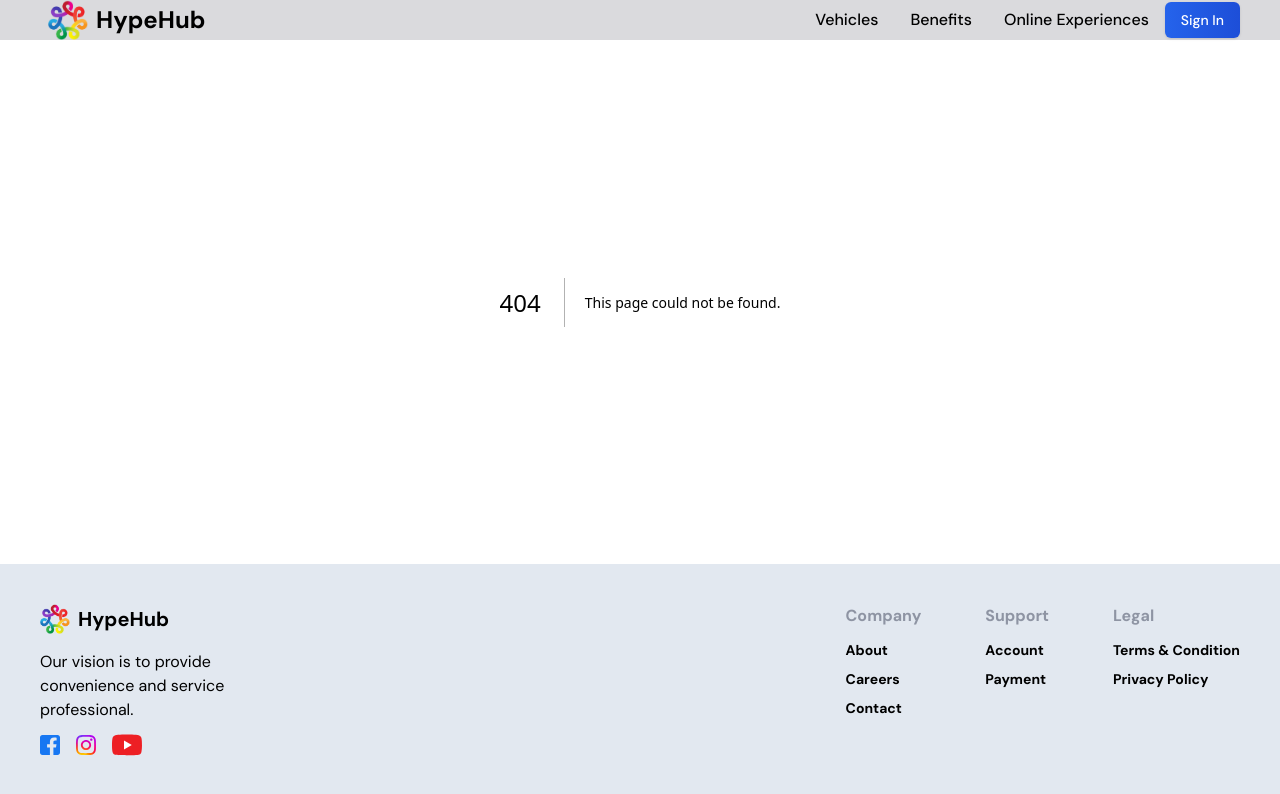
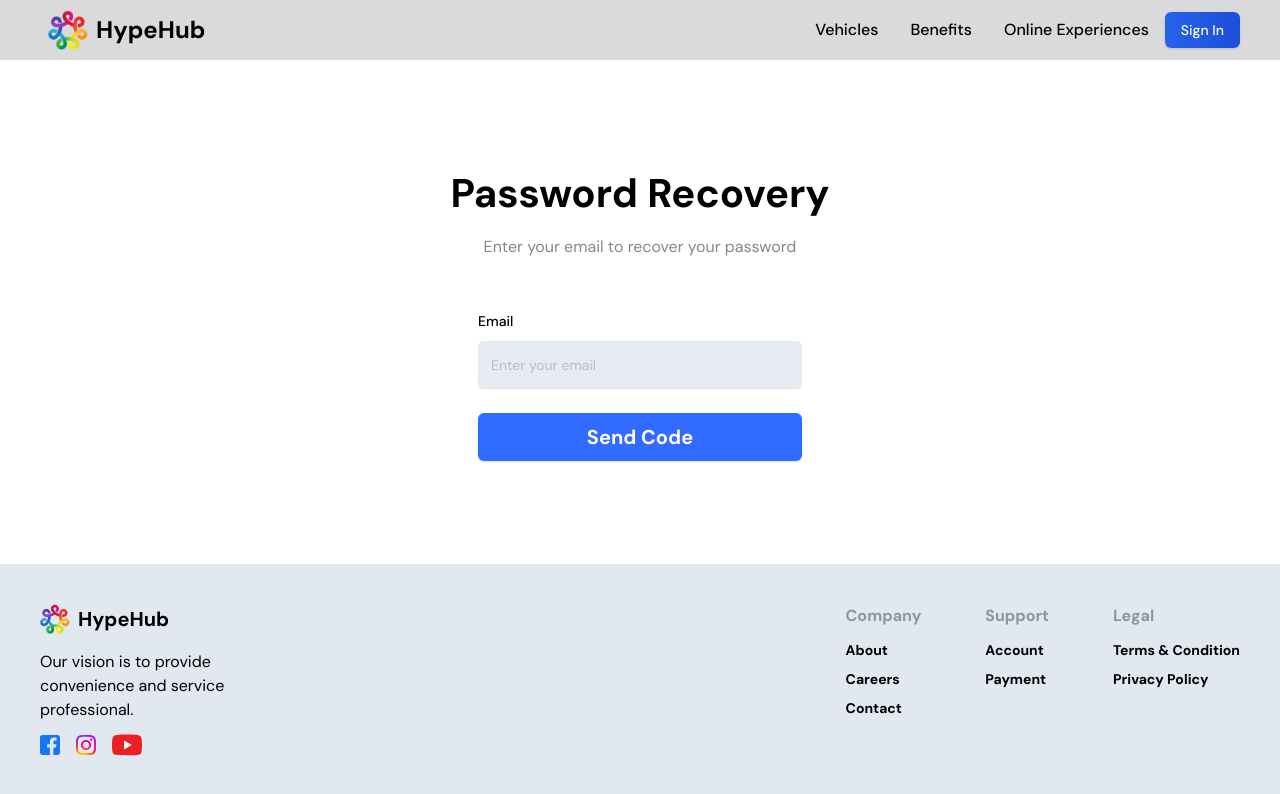
Before and after one commit to PhuocNguyen1703/Car-Rental, a Next.js app: page /sign-in/password-recovery in a window 1280 px wide. Before the commit this address had no page. Shown: the top 794 px of the page. Built offline with nearby package versions, Linux system fonts and the light colour scheme.

Commit message:
create passwordRecovery page UI

```diff
--- /dev/null
+++ b/app/(auth)/sign-in/password-recovery/page.tsx
@@ -0,0 +1,17 @@
+import PasswordRecoveryForm from "@/components/sign-in/password-recovery/PasswordRecoveryForm";
+
+const PasswordRecovery = () => {
+  return (
+    <section className="flex flex-col flex-1 justify-center items-center">
+      <p className="text-headline2 text-center select-none">
+        Password Recovery
+      </p>
+      <p className="mt-3 text-body4 text-[#84878B]">
+        Enter your email to recover your password
+      </p>
+      <PasswordRecoveryForm />
+    </section>
+  );
+};
+
+export default PasswordRecovery;
--- /dev/null
+++ b/components/sign-in/password-recovery/PasswordRecoveryForm.tsx
@@ -0,0 +1,67 @@
+"use client";
+
+import { zodResolver } from "@hookform/resolvers/zod";
+import { useForm } from "react-hook-form";
+import { z } from "zod";
+
+import { Button } from "@/components/ui/button";
+import {
+  Form,
+  FormControl,
+  FormDescription,
+  FormField,
+  FormItem,
+  FormLabel,
+  FormMessage,
+} from "@/components/ui/form";
+import { Input } from "@/components/ui/input";
+
+const formSchema = z.object({
+  email: z.string().min(2, {
+    message: "Email must be at least 2 characters.",
+  }),
+});
+
+const PasswordRecoveryForm = () => {
+  const form = useForm<z.infer<typeof formSchema>>({
+    resolver: zodResolver(formSchema),
+    defaultValues: {
+      email: "",
+    },
+  });
+
+  const onSubmit = (values: z.infer<typeof formSchema>) => {
+    console.log(values);
+  };
+
+  return (
+    <Form {...form}>
+      <form
+        onSubmit={form.handleSubmit(onSubmit)}
+        className="mt-10 min-w-[324px]"
+      >
+        <FormField
+          control={form.control}
+          name="email"
+          render={({ field }) => (
+            <FormItem className="mt-[10px]">
+              <FormLabel>Email</FormLabel>
+              <FormControl>
+                <Input
+                  className="h-12 bg-[#E7ECF3]"
+                  placeholder="Enter your email"
+                  {...field}
+                />
+              </FormControl>
+            </FormItem>
+          )}
+        />
+        <Button className="w-full h-12 mt-6 bg-blue-500" type="submit">
+          <p className="text-btn-lg text-[#FFFAF7]">Send Code</p>
+        </Button>
+      </form>
+    </Form>
+  );
+};
+
+export default PasswordRecoveryForm;
--- a/tailwind.config.ts
+++ b/tailwind.config.ts
@@ -32,6 +32,18 @@ const config = {
         headline4: [
           "24px",
           { lineHeight: "36px", fontWeight: "500", letterSpacing: "0" },
+        ],
+        subtitle1: [
+          "16px",
+          { lineHeight: "24px", fontWeight: "500", letterSpacing: "0" },
+        ],
+        subtitle2: [
+          "14px",
+          { lineHeight: "21px", fontWeight: "500", letterSpacing: "0" },
+        ],
+        subtitle3: [
+          "16px",
+          { lineHeight: "1", fontWeight: "700", letterSpacing: "0" },
         ],
         body1: [
           "18px",
```
